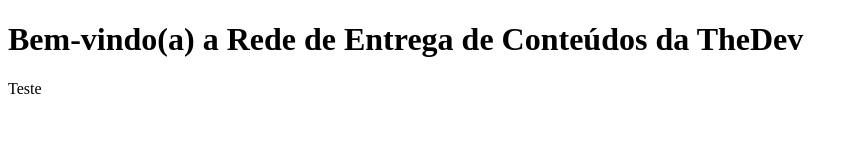
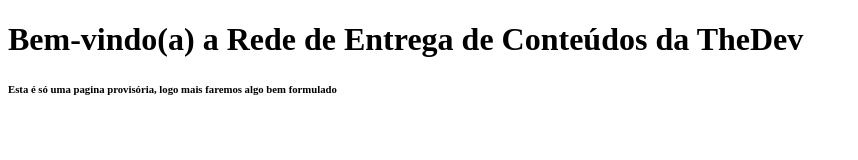
Before and after one commit to thedevgroup/cdnthedev, a plain HTML site: page index.html in a window 1280 px wide. Shown: the whole page, without its empty margins (0-858 px from the left). Drawn offline with Linux system fonts and the light colour scheme.

Commit message:
Update index.html

```diff
--- a/index.html
+++ b/index.html
@@ -8,6 +8,8 @@
 <body>
  <h1>Bem-vindo(a) a Rede de Entrega de Conteúdos da TheDev</h1>
 
- Teste
+
+
+ <h6>Esta é só uma pagina provisória, logo mais faremos algo bem formulado</h6>
 </body>
 </html>
```
